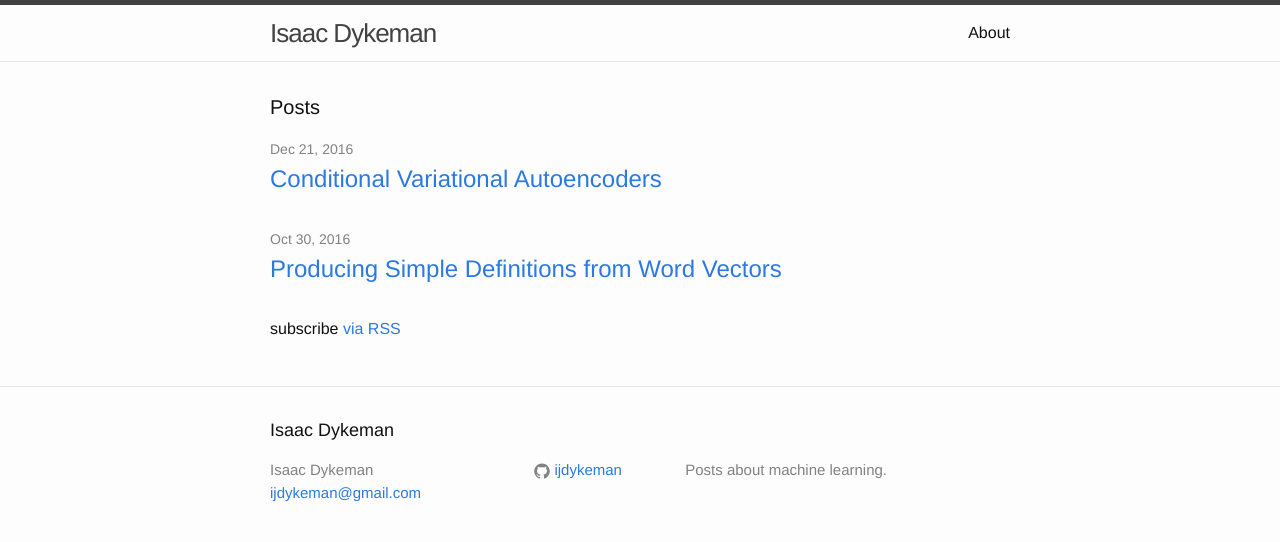
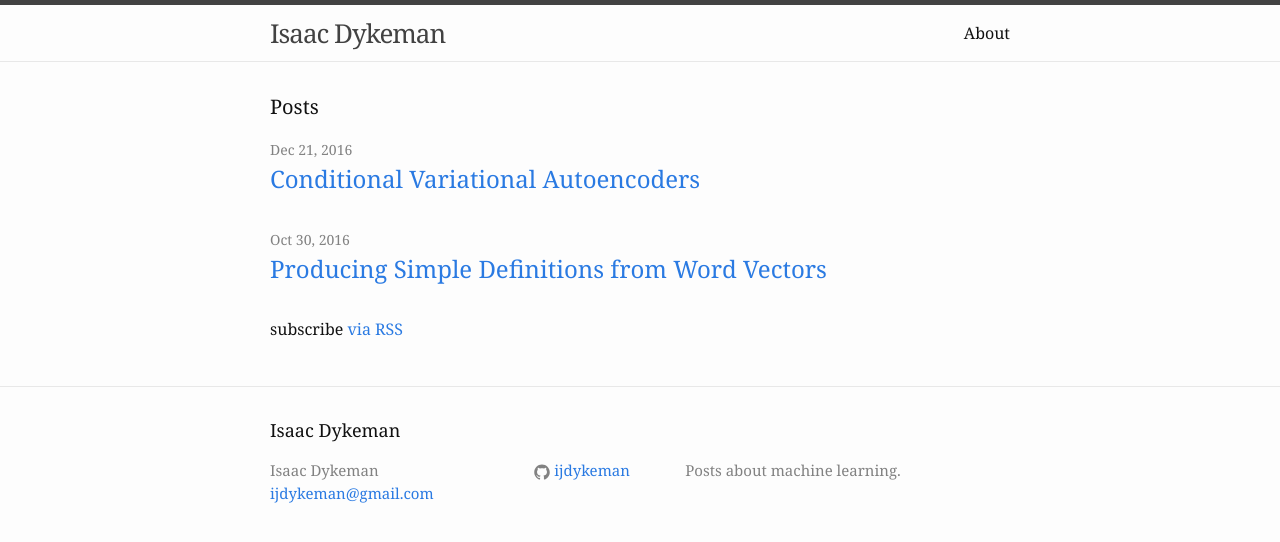
Before and after one commit to IJDykeman/ijdykeman.github.io, a Jekyll site: the page built from index.html, in a window 1280 px wide. Shown: the top 542 px of the page. Built offline with Jekyll 4.4.1, drawn with Linux system fonts in a browser that asks for light colours.

Commit message:
change to serif fonts

```diff
--- a/css/main.scss
+++ b/css/main.scss
@@ -6,7 +6,7 @@
 
 
 // Our variables
-$base-font-family: "Helvetica Neue", Helvetica, Arial, sans-serif;
+$base-font-family: Georgia, Times, "Times New Roman", serif;
 $base-font-size:   16px;
 $base-font-weight: 400;
 $small-font-size:  $base-font-size * 0.875;
```
